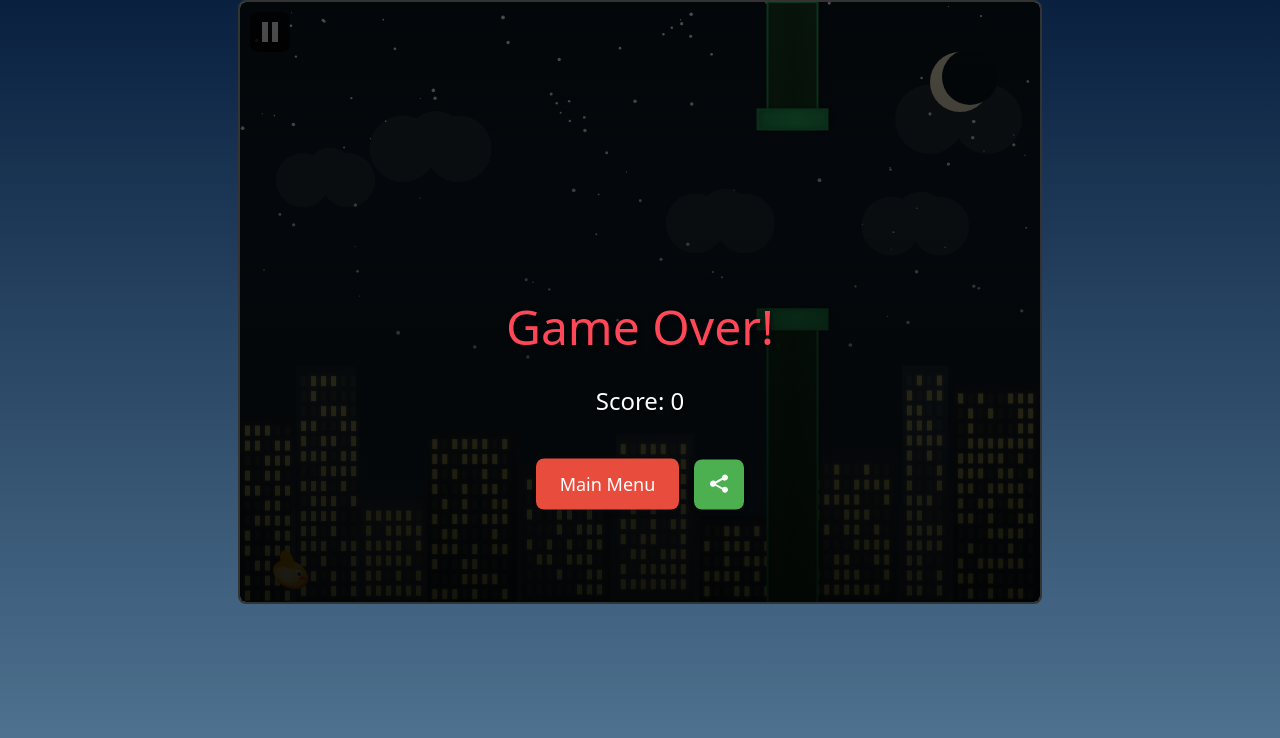
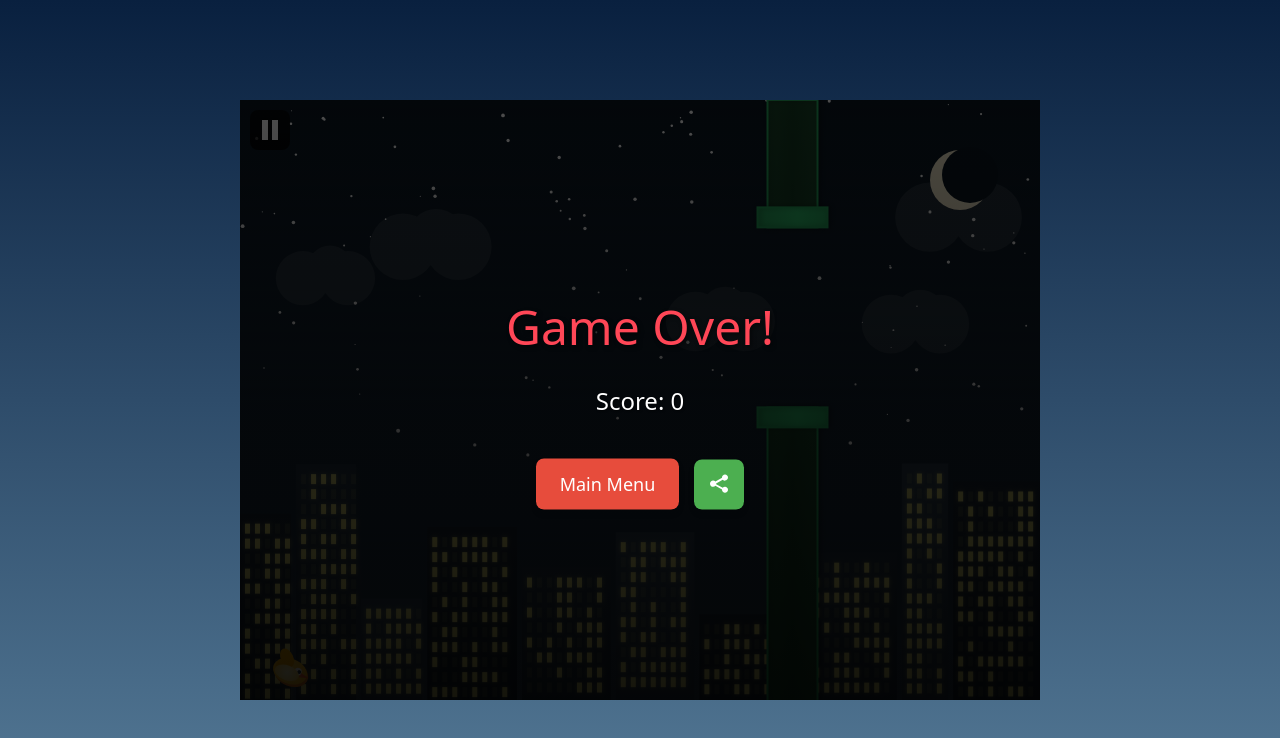
Before and after one commit to marron15/finalproject, a SvelteKit app: page /flappybird in a window 1280 px wide. Shown: the top 738 px of the page. Built offline with nearby package versions, Linux system fonts and the light colour scheme.

Commit message:
pushing every minute

```diff
--- a/src/routes/flappybird/+page.svelte
+++ b/src/routes/flappybird/+page.svelte
@@ -1236,23 +1236,31 @@
 </div>
 
 <style>
+    :global(body) {
+        margin: 0;
+        padding: 0;
+        overflow: hidden;
+    }
+
     .game-container {
         display: flex;
         flex-direction: column;
         align-items: center;
-        background: linear-gradient(to bottom, #09203f, #537895); /* Sky to white gradient */
-        height: 100vh;
-        width: 100vw;
-        overflow: hidden;
+        justify-content: center;
+        background: linear-gradient(to bottom, #09203f, #537895);
+        min-height: 100vh;
+        width: 100%;
+        max-width: 100%;
+        position: relative;
+        margin: 0 auto;
+        padding: 0;
     }
 
     canvas {
-        border: 2px solid #333;
-        border-radius: 8px;
-        background-color: #87CEEB;
-        cursor: pointer;
+        display: block;
+        margin: 0 auto;
         max-width: 100%;
-        touch-action: none;
+        height: auto;
     }
 
     @media (max-width: 768px) {
```
